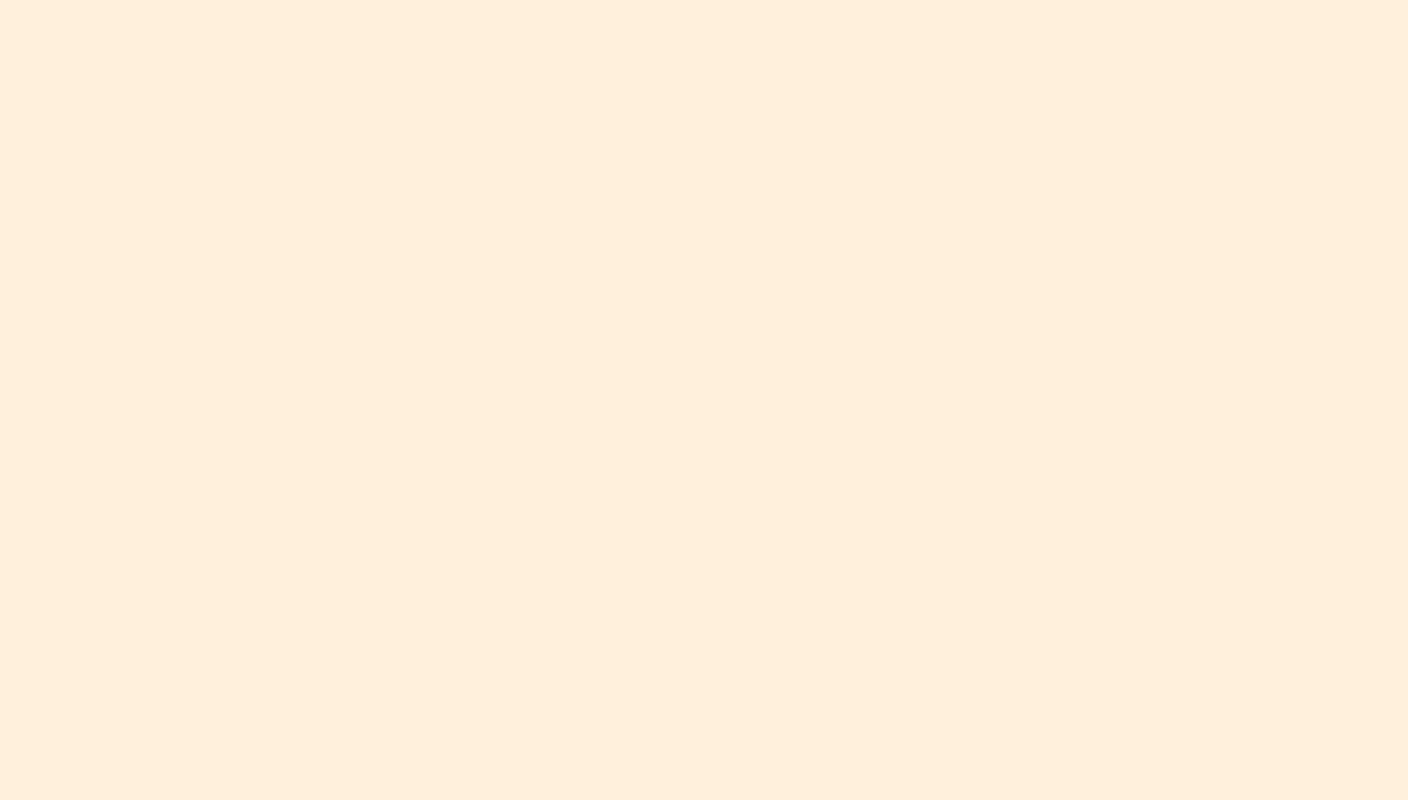
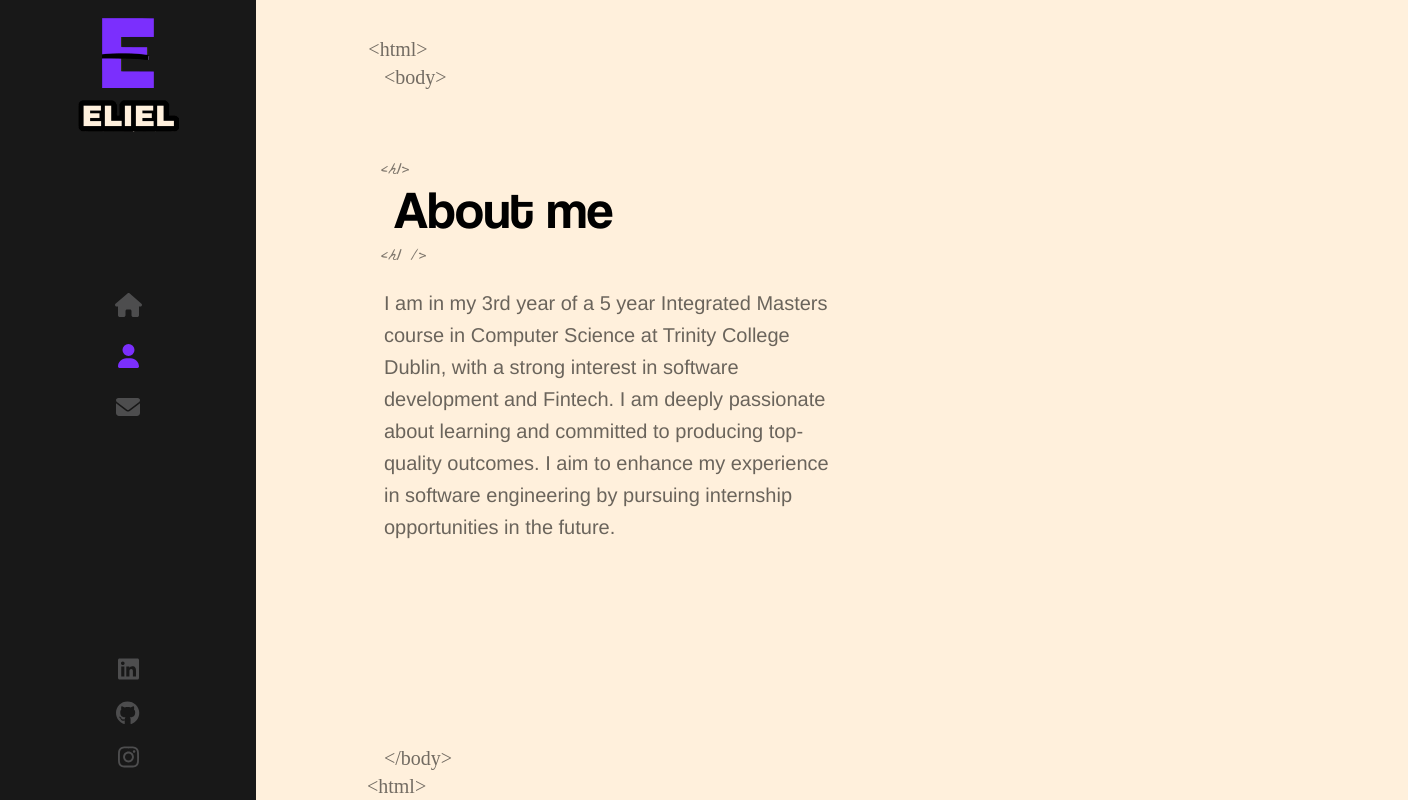
Before and after one commit to elieloshiokameh/React-Portfolio, a React (Create React App) app: page /about in a window 1280 px wide. Before the commit this address had no page. Shown: the whole page, 1408 px wide, since content can reach past the window. Built offline with nearby package versions, Linux system fonts and the light colour scheme.

Commit message:
chanegs to home page and about page

```diff
--- a/src/App.js
+++ b/src/App.js
@@ -2,6 +2,7 @@ import './App.scss';
 import { Routes, Route } from 'react-router-dom'
 import Layout from './components/Layout'
 import Home from './components/Home'
+import About from './components/About';
 
 
 function App() {
@@ -10,6 +11,7 @@ function App() {
       <Routes>
         <Route path="/" element={<Layout />}>
           <Route index element={<Home />}/>
+          <Route path="/about" element={<About />}></Route>
         </Route>
       </Routes>
     </>
--- /dev/null
+++ b/src/components/About/index.js
@@ -0,0 +1,26 @@
+import './index.scss'
+import AnimatedLetters from '../AnimatedLetters'
+
+const About = () => {
+
+    return (
+        <div className='container about-page'>
+            <br /> <br />
+            <div className='text-zone'>
+                <h1>
+                    <AnimatedLetters
+                        strArray={['A', 'b', 'o', 'u', 't', ' ', 'm', 'e']}
+                    />
+                </h1>
+                <p>
+                    I am in my 3rd year of a 5 year Integrated Masters course in Computer Science at Trinity College Dublin,
+                    with a strong interest in software development and Fintech. I am deeply passionate about learning and committed
+                    to producing top-quality outcomes. I aim to enhance my experience in software engineering by pursuing internship
+                    opportunities in the future.
+                </p>
+            </div>
+        </div>
+    )
+}
+
+export default About
--- /dev/null
+++ b/src/components/About/index.scss
@@ -0,0 +1,25 @@
+// .about-page{
+//     width: 100%;
+//     height: 100%;
+
+//     align-content: center;
+//     justify-content: center;
+
+//     overflow: hidden;
+//     overflow-y: scroll;
+//     overflow-wrap: break-word;
+
+//     margin-left: 10%;
+//     margin-top: 5%;
+//     margin-right: 1%;
+
+//     display: inline-block;
+
+//     .text-zone{
+//         text-align: center;
+//         font-size: 20px;
+//         line-height: 32px;
+//         margin-bottom: 42px;
+//         color: rgb(0,0,0);
+//     }
+// }
--- /dev/null
+++ b/src/components/AnimatedLetters/index.js
@@ -0,0 +1,16 @@
+import './index.scss'
+import { MapHTMLAttributes } from 'react'
+
+const AnimatedLetters = ({ letterClass, strArray, idx }) => {
+  return (
+    <span>
+      {strArray.map((char, i) => (
+        <span key={char + i} className={`${letterClass} _${i + idx}`}>
+          {char}
+        </span>
+      ))}
+    </span>
+  )
+}
+
+export default AnimatedLetters
--- /dev/null
+++ b/src/components/AnimatedLetters/index.scss
@@ -0,0 +1,26 @@
+.text-animate {
+    display: inline-block;
+    opacity: 0;
+    animation: bounceIn;
+    animation-duration: 1s;
+    animation-delay: 1s;
+    animation-fill-mode: forwards;
+    min-width: 10px;
+  }
+
+  .text-animate-hover {
+    min-width: 10px;
+    display: inline-block;
+    animation-fill-mode: both;
+
+    &:hover {
+      animation: rubberBand 1s;
+      color: rgb(123,47,253);
+    }
+  }
+
+  @for $i from 1 through 35 {
+    .text-animate._#{$i} {
+      animation-delay: #{$i / 10}s;
+    }
+  }
--- a/src/components/Home/index.js
+++ b/src/components/Home/index.js
@@ -8,28 +8,36 @@ const Home = () => {
 
     return (
         <div className="container home-page">
-            <div className="introduction" >
+            <br /> <br />
+            <span className="introduction" >
                 <h1>Hi, I am
                     <br />
                     Eliel Oshiokameh
                     <br />
                 </h1>
                 <img src={PortfolioImage} alt='portfoliopic' />
+            </span>
 
-            </div>
+            <br />
 
-            <h2>
-                I am a
+            <a>
+                <div className="p">
+                    <h2>
+                        I am a
+                    </h2>
+                </div>
+
                 <div className="typewriter">
                     <Typewriter
                         options={{
-                            strings: ['Computer Science Student', 'Software Engineer', 'Front/BackEnd Developer'],
+                            strings: ['Computer Science Student', 'Software Engineer', 'Front / Back End Developer'],
                             autoStart: true,
                             loop: true,
                         }}
                     />
                 </div>
-            </h2>
+            </a>
+            <br />
             <Link to="/contact" className='flat-button'>CONTACT ME</Link>
 
 
--- a/src/components/Home/index.scss
+++ b/src/components/Home/index.scss
@@ -7,7 +7,6 @@
 
     overflow: hidden;
     overflow-y: scroll;
-}
 
     h1 {
         position: relative;
@@ -16,19 +15,24 @@ h1 {
         text-align: center;
     }
 
-
+    h2 {
+        position: relative;
+        color: black;
+        text-align: center;
+    }
 
     .introduction {
         margin-top: 5px;
         display: flex;
         margin-left: 10%;
-    align-items:left;
+        margin-right: 1%;
+        align-items: left;
         justify-content: center;
         position: relative;
 
         img {
-        animation: rotateIn 1s linear both;
-        animation-delay: 1.4s;
+            animation: rotateIn 1.5s linear both;
+            animation-delay: .75s;
             height: 180px;
             width: 180;
             position: relative;
@@ -57,31 +61,42 @@ h1 {
 
     }
 
-.typewriter{
+    .p {
+        font-size: 20px;
+        padding-bottom: none;
+    }
+
+    .typewriter {
         color: rgb(123, 47, 253);
-    font-style:italic;
-    font-weight:bold;
-    font-size: x-large;
+        font-style: italic;
+        font-weight: bold;
+        font-size: xx-large;
+        padding-bottom: 15px;
+        text-align: center;
     }
 
     .flat-button {
         position: relative;
-    color: rgb(123, 47, 253);
+        color: rgb(0, 0, 0);
+        font-weight: bolder;
         font-size: 13px;
-    font-weight: 400;
         letter-spacing: 4px;
-    display: inline-table;
+        display: flex;
         border: 2.8px solid rgb(123, 47, 253);
-    fill:rgb(123, 47, 253);
         text-decoration: none;
         padding: 10px 10px;
-    float: center;
-    animation: fadeIn 1s 1.8s backwards;
+        animation: fadeIn 5s 0s backwards;
         white-space: nowrap;
+        justify-content: center;
 
-    &:hover{
+
+        &:hover {
             background: rgb(123, 47, 253);
-        color: rgb(255,240,220);
+            opacity: 100%;
+            color: rgb(255, 240, 220);
             font-weight: bold;
         }
     }
+
+
+}
--- a/src/components/Layout/index.js
+++ b/src/components/Layout/index.js
@@ -7,14 +7,25 @@ const Layout = () => {
         <div className='App'>
             <Sidebar />
             <div className='page'>
-                <span className='tags top-tags'>&lt;body&gt;</span>
+
+                <span className='tags top-tags'>
+                    <span className='top-tag-html'>
+                        &lt;html&gt;
+                    </span>
+
+                    <br />
+
+                    &lt;body&gt;
+                </span>
 
                 <Outlet />
 
                 <span className='tags bottom-tags'>
-                    &lt;body&gt;
+                    &lt;/body&gt;
                     <br />
-                    <span className='bottom-tag-html'>&lt;body&gt;</span>
+                    <span className='bottom-tag-html'>
+                        &lt;html&gt;
+                    </span>
                 </span>
             </div>
         </div>
--- a/src/components/Layout/index.scss
+++ b/src/components/Layout/index.scss
@@ -2,28 +2,31 @@
     width: 100%;
     height: 100%;
     margin-left: 10%;
-    position: relative;
-    text-align: center;
+    position: absolute;
 }
 
 .top-tags{
     bottom: auto;
     top: 35px;
+    margin-left: 25%;
 }
 
 .tags{
-    color: rgb(255,240,220);
+    color: rgb(0,0,0);
     opacity: 0.55;
     position: absolute;
     bottom: 0;
     margin-left: 20%;
-    font-size: 18px;
+    font-size: 20px;
     font-family: 'La Belle Aurore';
 }
 
 .bottom-tag-html{
-    margin-left: -20%;
+    margin-left: -25%;
+}
 
+.top-tag-html{
+    margin-left: -25%;
 }
 
 .container{
@@ -38,5 +41,56 @@
     z-index: 1;
     transform-style: preserve-3d;
     animation: fadeIn 1s forwards;
-    animation-delay: 1s;
 }
+
+.about-page{
+    .text-zone{
+        position: absolute;
+        left: 20%;
+        top: 50%;
+        transform: translateY(-50%);
+        width: 35%;
+        vertical-align: middle;
+        display: table-cell;
+        max-height: 90%;
+
+        h1{
+            font-size: 53px;
+            font-family: 'Coolvetica';
+            color: rgb(0, 0, 0);
+            font-weight: 400;
+            margin-top: 20%;
+            position: relative;
+            margin-bottom: 40px;
+            left: 10px;
+
+            &::before{
+                content: '<h1>';
+                font-family: 'La Belle Aroure';
+                font-size: 18px;
+                position: absolute;
+                margin-top: -10px;
+                left: -13px;
+                line-height: 18px;
+                opacity: 0.5;
+            }
+
+            &::after{
+                content: '<h1 />';
+                font-family: 'La Belle Aroure';
+                font-size: 18px;
+                position: absolute;
+                bottom: -20px;
+                left: -13px;
+                line-height: 18px;
+                opacity: 0.5;
+            }
+        }
+
+        p{
+            font-size: 20px;
+            line-height: 32px;
+            color: rgba(0, 0, 0, 0.584);
+        }
+    }
+}
--- a/src/components/Sidebar/index.js
+++ b/src/components/Sidebar/index.js
@@ -49,7 +49,7 @@ const Sidebar = () => (
                 </a>
             </li>
             <li>
-                <a target="_blank" rel='noreferrer' href='https://www.github.com/eliel-oshiokameh/'>
+                <a target="_blank" rel='noreferrer' href='https://www.github.com/elieloshiokameh/'>
                     <FontAwesomeIcon icon={faGithub} color="#4d4d4e" />
                 </a>
             </li>
```
Lines whose indentation alone changed are shown as unchanged.
